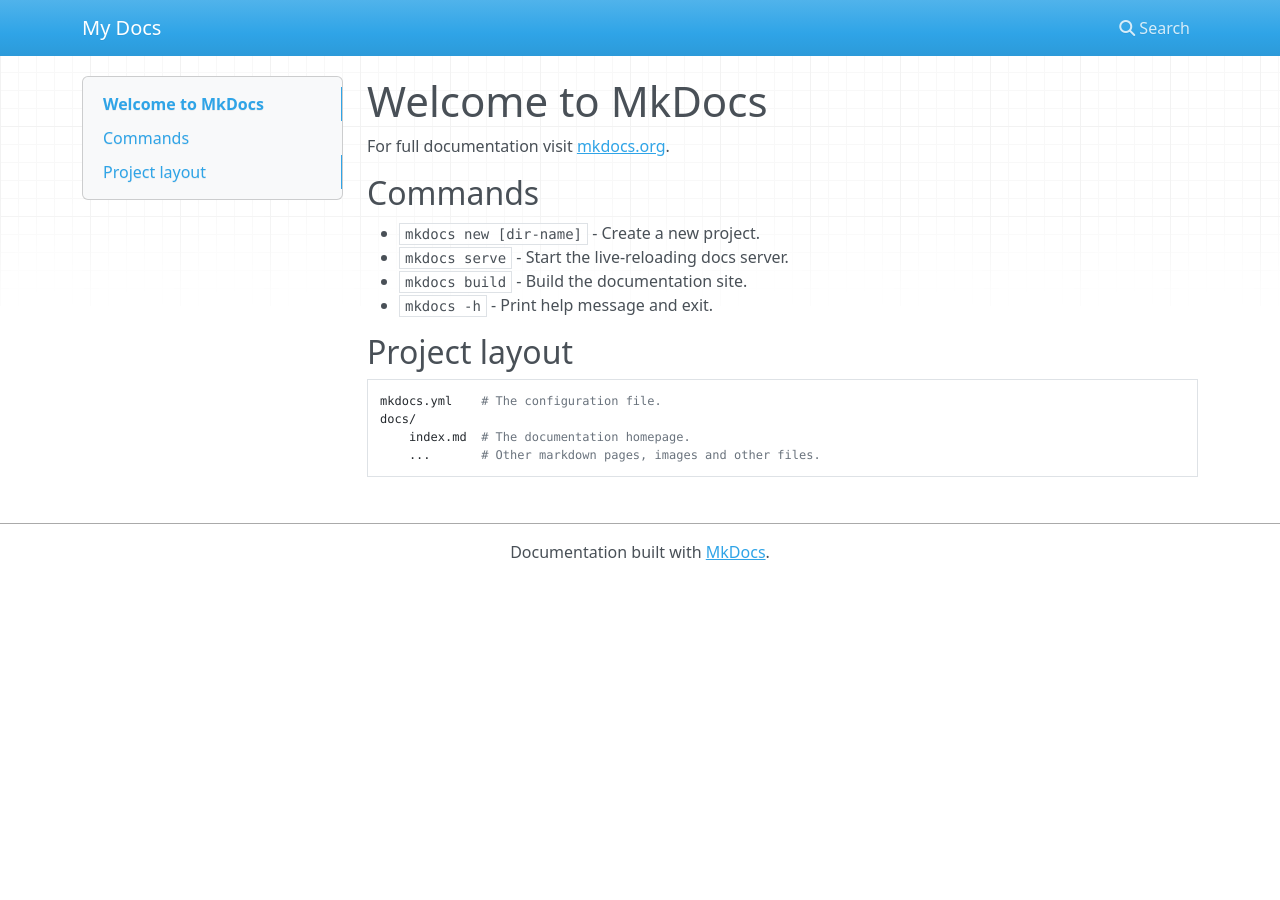
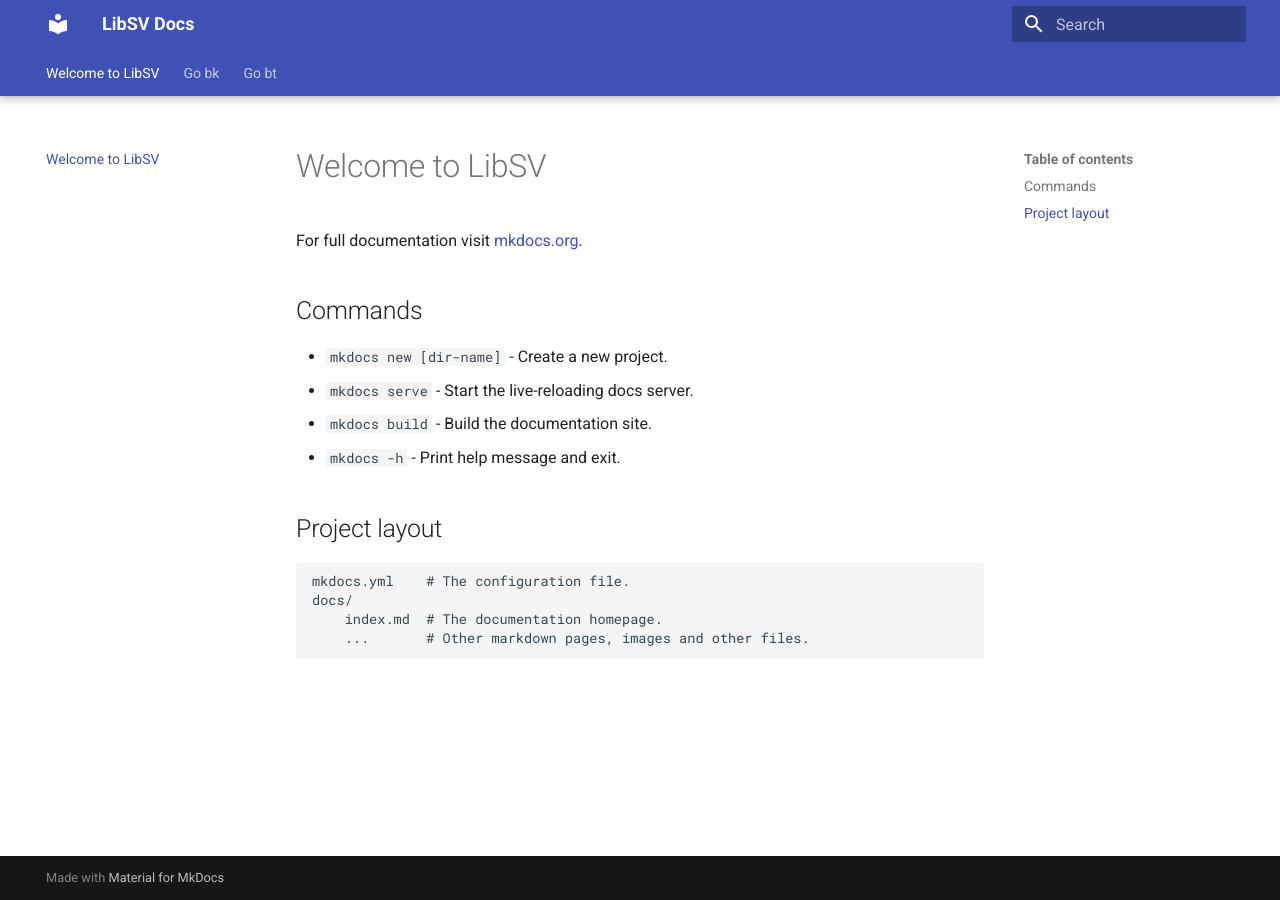
Before and after one commit to libsv/libsv.github.io, an MkDocs documentation site: the page built from docs/index.md, in a window 1280 px wide. Built offline with MkDocs 1.6.1 and Material for MkDocs 9.7.7, drawn with Linux system fonts in a browser that asks for light colours; nearby versions of some CDN libraries.

Commit message:
basic config for site

```diff
--- /dev/null
+++ b/docs/go-bk/overview.md
@@ -0,0 +1,3 @@
+# Overview
+
+Go-bk is
--- /dev/null
+++ b/docs/go-bt/overview.md
@@ -0,0 +1,3 @@
+# Overview
+
+Go-bt is
--- a/docs/index.md
+++ b/docs/index.md
@@ -1,4 +1,4 @@
-# Welcome to MkDocs
+# Welcome to LibSV
 
 For full documentation visit [mkdocs.org](https://www.mkdocs.org).
 
--- a/mkdocs.yml
+++ b/mkdocs.yml
@@ -1 +1,14 @@
-site_name: My Docs
+site_name: LibSV Docs
+theme:
+  name: material
+  features:
+    - navigation.tracking
+    - navigation.instant
+    - navigation.tabs
+    - navigation.tabs.sticky
+    - navigation.top
+    - navigation.tabs
+    - search.suggest
+    - search.highlight
+plugins:
+  - search
```
